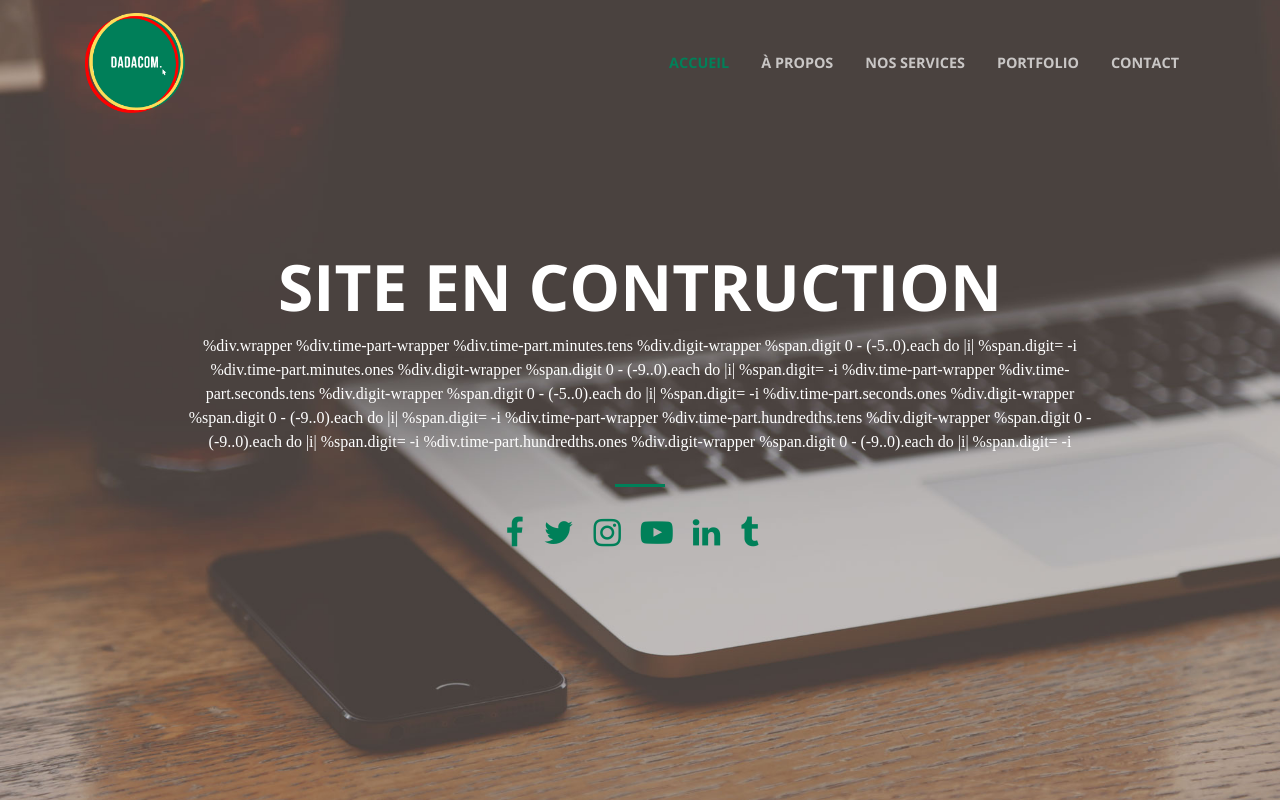
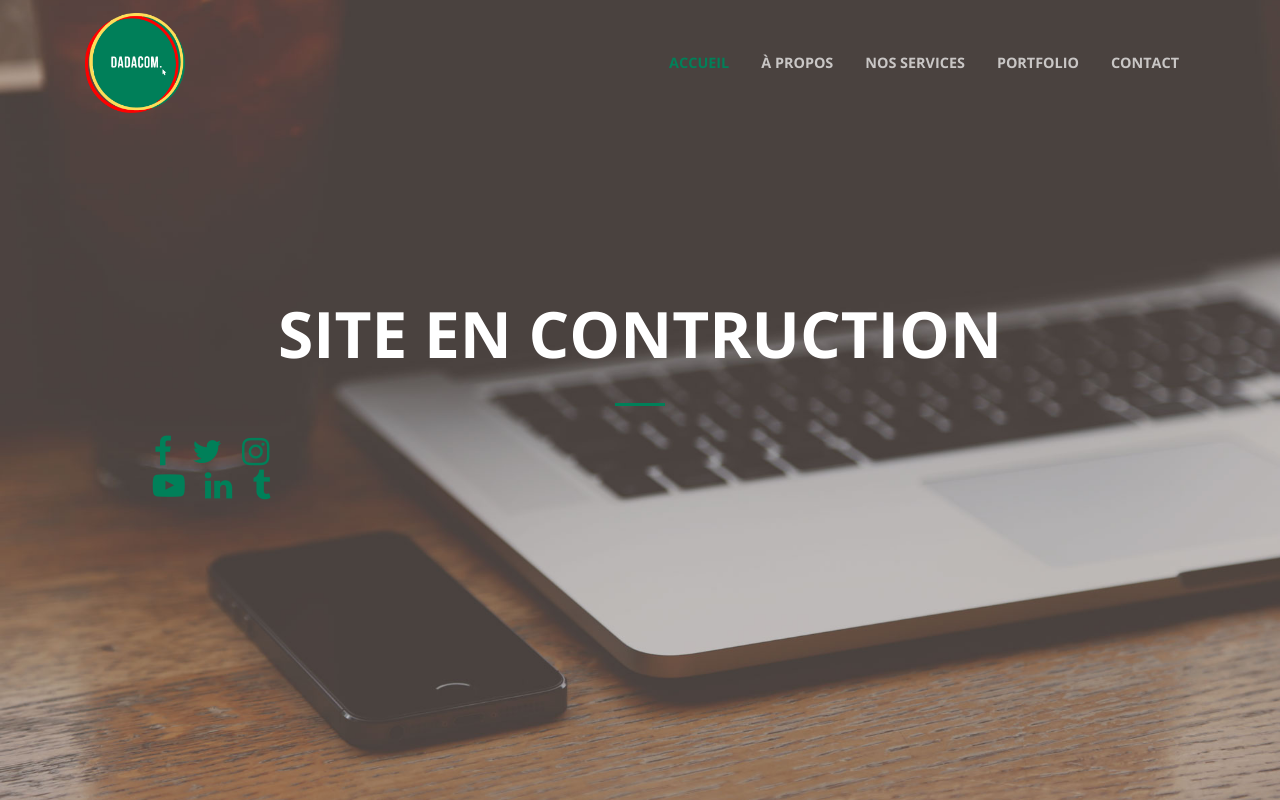
Before and after one commit to jxanne/jxanne.github.io, a website: page index.html in a window 1280 px wide. Drawn offline with nearby package versions, Linux system fonts and the light colour scheme.

Commit message:
Update index.html

```diff
--- a/index.html
+++ b/index.html
@@ -68,44 +68,11 @@
             <h1 class="text-uppercase">
               <strong>Site en contruction</strong>
             </h1>
-		  %div.wrapper
-  %div.time-part-wrapper
-    %div.time-part.minutes.tens
-      %div.digit-wrapper
-        %span.digit 0
-        - (-5..0).each do |i|
-          %span.digit= -i
-    %div.time-part.minutes.ones
-      %div.digit-wrapper
-        %span.digit 0
-        - (-9..0).each do |i|
-          %span.digit= -i
 
-  %div.time-part-wrapper
-    %div.time-part.seconds.tens
-      %div.digit-wrapper
-        %span.digit 0
-        - (-5..0).each do |i|
-          %span.digit= -i
-    %div.time-part.seconds.ones
-      %div.digit-wrapper
-        %span.digit 0
-        - (-9..0).each do |i|
-          %span.digit= -i
-
-  %div.time-part-wrapper
-    %div.time-part.hundredths.tens
-      %div.digit-wrapper
-        %span.digit 0
-        - (-9..0).each do |i|
-          %span.digit= -i
-    %div.time-part.hundredths.ones
-      %div.digit-wrapper
-        %span.digit 0
-        - (-9..0).each do |i|
-          %span.digit= -i
             <hr>
           </div>
+
+	<footer>
           <div class="col-lg-8 mx-auto">
 
     <a link href="www.facebook.com/dadacommali"><i class="fa fa-2x fa-facebook pr-3"></i></a>
```
